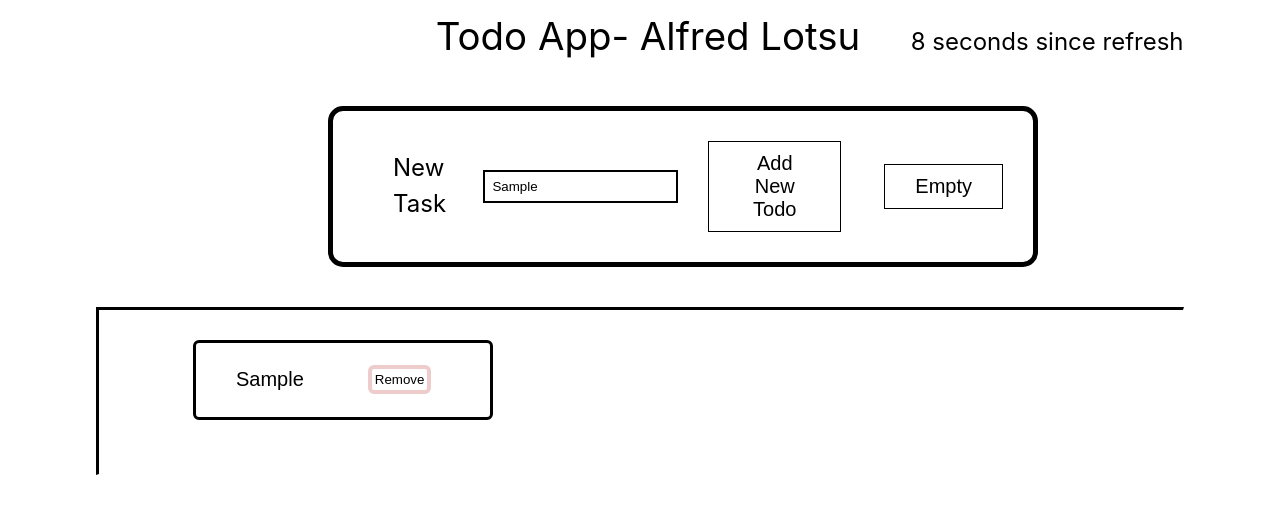
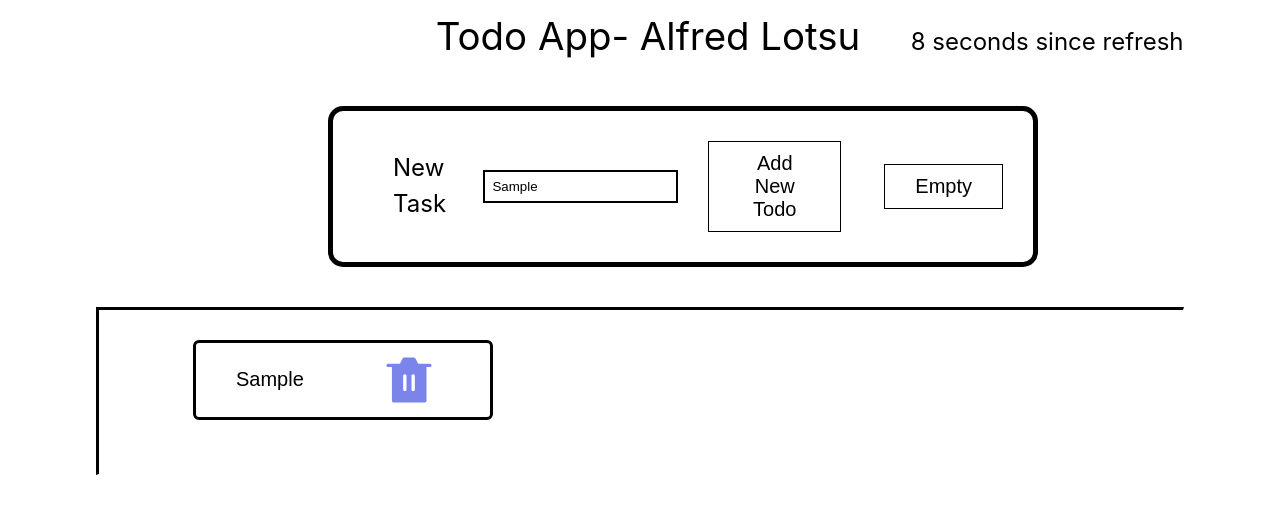
Before and after one commit to aslotsu/todos, a Svelte app: page / in a window 1280 px wide. Both pictures are taken after typing "Sample" into the empty fields and a click on the button "Add New Todo". Shown: the top 514 px of the page. Built offline with nearby package versions, Linux system fonts and the light colour scheme.

Commit message:
v 1.2.1 further improvements to ui

```diff
--- a/src/components/Todo.svelte
+++ b/src/components/Todo.svelte
@@ -23,12 +23,19 @@ setContext(key, "#23d997")
 <button bind:this={item} out:fly={{y: -100, duration: 600}} in:fly={{x:-100}}  class="item" data-key={todo.id} tabindex="-3"  on:click={()=> console.log("swallow", item.dataset.key)}>
 
     <span class="word">{todo.name}</span>
-    <button on:click|stopPropagation={()=>{
+    <button class="btn" on:click|stopPropagation={()=>{
                 todoStore.remove(item.dataset.key)
                 console.log('hair',item.dataset.key)}
-                }>Remove</button>
+                }/>
 </button>
 <style>
+    .btn {
+        background: url("../../public/btn.svg") no-repeat 50% 50%;
+        border: 0;
+        width: 150px;
+        height: 50px;
+        display: flex;
+    }
     .item {
         border: 3px solid black;
         padding: 0 40px;
--- a/src/components/TodoList.svelte
+++ b/src/components/TodoList.svelte
@@ -20,7 +20,7 @@
         display: grid;
         grid-template-columns: repeat(3, 1fr);
         place-items: center;
-        transition: border 100ms ease;
+        transition: height, border .2s ease;
 
     }
 
```
Also changed, not shown: public/btn.svg (added).
